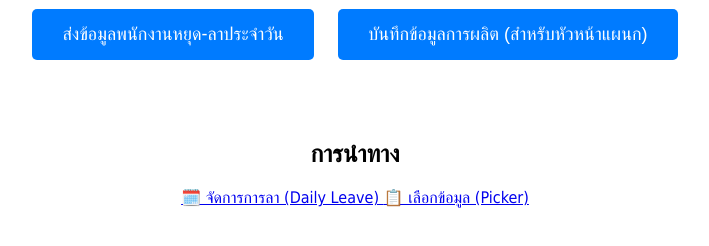
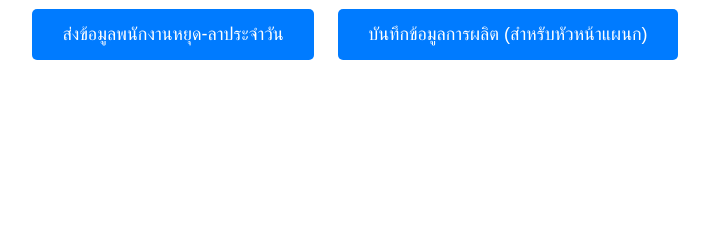
Before and after one commit to deptit345/production.app, a plain HTML site: page index.html in a window 1280 px wide. Shown: the part 110-356 px from the top of the page, without its empty margins (285-994 px from the left). Drawn offline with Linux system fonts and the light colour scheme.

Commit message:
Update index.html

```diff
--- a/index.html
+++ b/index.html
@@ -34,15 +34,7 @@
         </button>
     </div>
     <div style="margin-top: 30px; padding-top: 20px;">
-    <h2>การนำทาง</h2>
 
-    <a href="daily_leave.html" class="nav-button">
-        🗓️ จัดการการลา (Daily Leave)
-    </a>
-
-    <a href="picker.html" class="nav-button">
-        📋 เลือกข้อมูล (Picker)
-    </a>
 </div>
 </body>
 </html>
```
